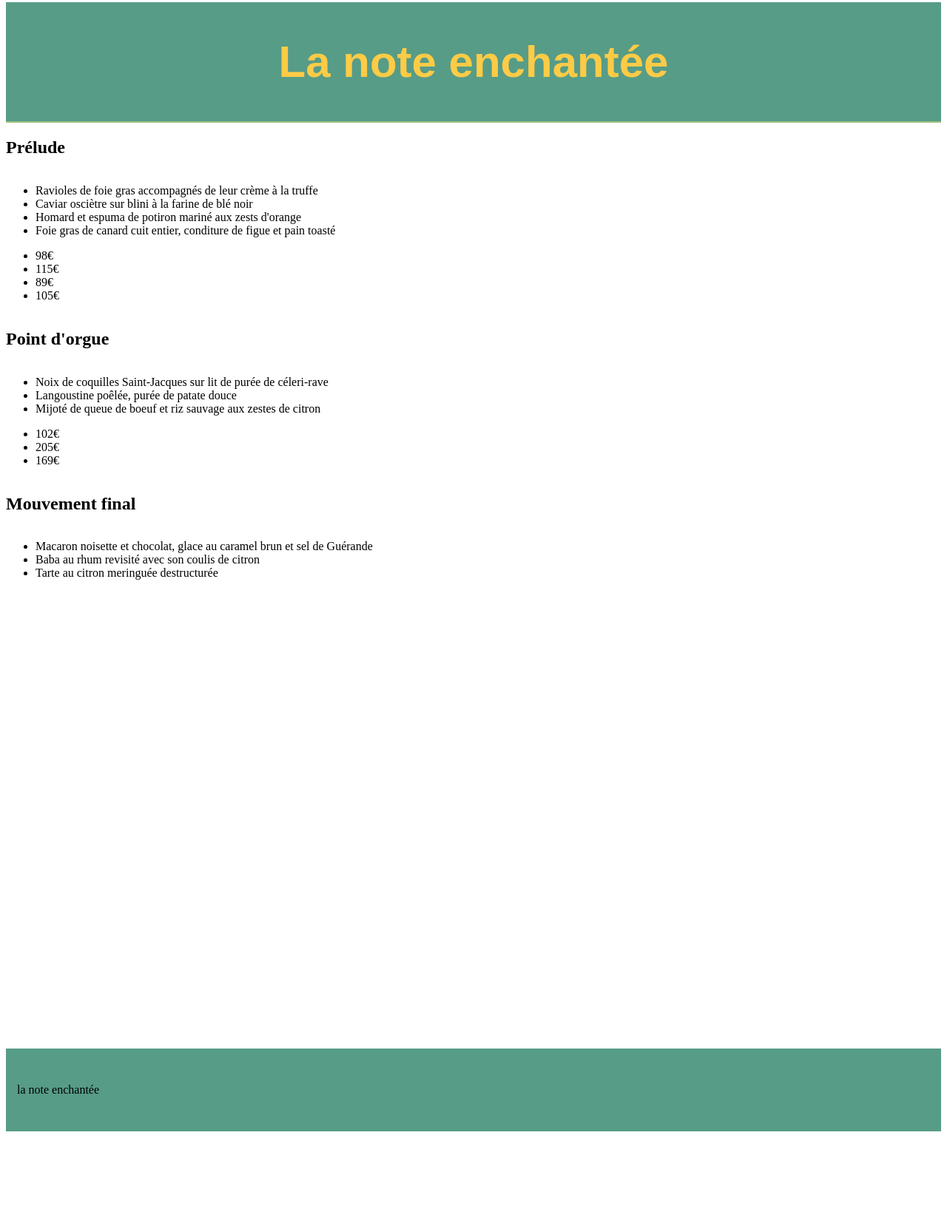
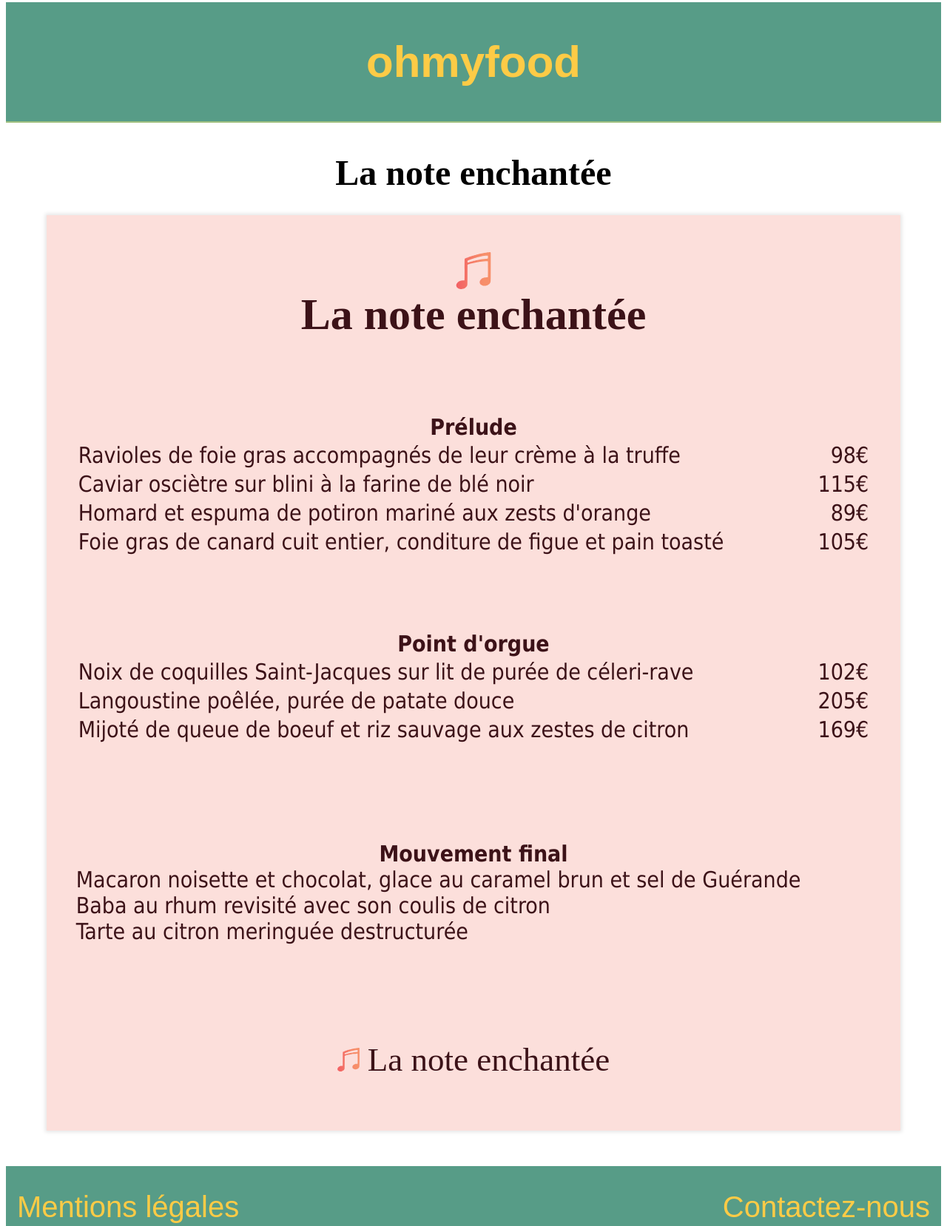
Before and after one commit to olbow-dotcom/projet3, a website: page menu1enchantee.html in a window 1280 px wide. Shown: the part 5-1663 px from the top of the page at 74% size. Before the commit the page ends 1622 px from the top, so only its background shows below. Drawn offline with Linux system fonts and the light colour scheme; a web font is replaced by a local one.

Commit message:
mise en pa ge css menu 1

```diff
--- a/menu1enchantee.html
+++ b/menu1enchantee.html
@@ -10,66 +10,67 @@
 </head>
 <body>
 
+<div id="bloc-page">
+    <header>
 
-<header>
-<h1>
-La note enchantée
-</h1>
-</header>
+        <h1>ohmyfood</h1>
 
+    </header>
+<section>
+<h2>La note enchantée</h2>
 
-<main>
-    <h2>Prélude</h2>
-    <section class="prelude1">
-        <div id="entre1">
-            <ul>
-                <li>Ravioles de foie gras accompagnés de leur crème à la truffe</li>
-                <li>Caviar osciètre sur blini à la farine de blé noir</li>
-                <li>Homard et espuma de potiron mariné aux zests d'orange</li>
-                <li>Foie gras de canard cuit entier, conditure de figue et pain toasté</li>
-            </ul>
-        </div>
-        <div id="entre1_prix">
-            <ul>
-                <li>98€</li>
-                <li>115€</li>
-                <li>89€</li>
-                <li>105€</li>
-            </ul>
-        </div>
-    </section>
+<main class="repas1">
+    <div class="menu__un"><img class="musique"src="note.svg" alt="note de musique">La note enchantée</div>
 
+    <table class="menu1__entrées">
+        <caption>Prélude</caption>
+        <tr>
+            <td>Ravioles de foie gras accompagnés de leur crème à la truffe</td>
+            <td class="prix">  98€</td>
+        </tr>
+        <tr>
+            <td> Caviar osciètre sur blini à la farine de blé noir</td>
+            <td class="prix">115€</td>
+        <tr>
+            <td>Homard et espuma de potiron mariné aux zests d'orange</td>
+            <td class="prix"> 89€</td>
+        </tr>
+        <tr>
+            <td>Foie gras de canard cuit entier, conditure de figue et pain toasté</td>
+            <td class="prix">105€</td>
+        </tr>
+    </table>
 
-    <h2>Point d'orgue</h2>
-    <section class="orgue1">
-        <div id="plat1">
-            <ul>
-                <li>Noix de coquilles Saint-Jacques sur lit de purée de céleri-rave</li>
-                <li>Langoustine poêlée, purée de patate douce</li>
-                <li>Mijoté de queue de boeuf et riz sauvage aux zestes de citron</li>
-            </ul>
-        </div>
-        <div id="plat1_prix">
-            <ul>
-                <li>102€</li>
-                <li>205€</li>
-                <li>169€</li>
-            </ul>
-        </div>
-    </section>
+    <table class="menu1__plat">
+        <caption>Point d'orgue</caption>
+        <tr>
+            <td>Noix de coquilles Saint-Jacques sur lit de purée de céleri-rave</td>
+            <td class="prix">102€</td>
+        </tr>
+        <tr>
+            <td>Langoustine poêlée, purée de patate douce</td>
+            <td class="prix">205€</td>
+        </tr>
+        <tr>
+            <td>Mijoté de queue de boeuf et riz sauvage aux zestes de citron</td>
+            <td class="prix">169€</td>
+        </tr>
+    </table>
 
-    <h2>Mouvement final</h2>
-    <section class="final1">
-        <div id="dessert1">
-            <ul>
-                <li>Macaron noisette et chocolat, glace au caramel brun et sel de Guérande</li>
-                <li>Baba au rhum revisité avec son coulis de citron</li>
-                <li>Tarte au citron meringuée destructurée</li>
-            </ul>
-        </div>
-    </section>
+    <div class="menu1__dessert">
+        <h3>Mouvement final</h3>
+        <p> Macaron noisette et chocolat, glace au caramel brun et sel de Guérande<br/>
+        Baba au rhum revisité avec son coulis de citron<br/>
+        Tarte au citron meringuée destructurée<br/></p>
+
+    </div>
+    <div class="fin"><img class="musique"src="note.svg" alt="note de musique"> La note enchantée</div>
 </main>
+</section>
 <footer>
-<p>la note enchantée</p>
+    <a href="mentions_légales.html">Mentions légales</a>
+    <a href="contacts">Contactez-nous</a>
 </footer>
+</div>
 </body>
+</html>
--- a/style3.scss
+++ b/style3.scss
@@ -63,7 +63,7 @@ a{
     text-decoration: none;
 }
 
-main{
+.sommaire{
     display: flex;
     flex-direction: column;
     height: 1204px;
@@ -75,7 +75,6 @@ main{
         padding-top:64px;
         height:514px;
         width: auto;
-
 
 
         .haut-menu__un {
@@ -97,13 +96,11 @@ main{
                 margin-top: 20px;
                 font-family: "Komikatext_bold_macroman";
                 font-size: 1.5em;
-
-            }
+                }
 
             }
         .chic{
-            background-color:$color_fondchic;
-
+            background-color: $color_fondchic;
         }
 
         .haut-menu__deux {
@@ -129,9 +126,7 @@ main{
                 font-size: 40px;
                 color: rgb(199 116 18);
                 margin-top:20px;
-
             }
-
         }
     }
     .bas-menu {
@@ -233,3 +228,82 @@ footer{
     }
 
 }
+
+
+//css menu 1 la note enchantée:
+@mixin margin-block-main {
+    margin-top:100px;
+    caption {
+        font-weight: bold;
+}
+}
+h2{
+    font-size: 3rem;
+    margin-bottom: 30px;
+}
+section{
+    display:flex;
+    flex-direction: column ;
+    justify-content: center;
+    align-items: center;
+}
+    .repas1{
+            display: flex;
+            flex-direction: column;
+            background:$color_fondnote;
+            justify-content: space-around;
+            text-align: justify;
+            width:85%;
+            height: 100%;
+            box-shadow:
+             0 0 5px 2px hsl(0, 0%, 90%);
+            font-family:'Segoe print', Tahoma, Geneva, Verdana, sans-serif ;
+            font-size: 30px;
+            color: rgb(60 18 24);
+            padding:0 40px 0 40px;
+            .prix{
+                text-align: right;
+                }
+            .menu__un{
+                display:flex;
+                flex-direction: column;
+                justify-content: center;
+                text-align: center;
+                align-items: center;
+                font-size: 2em;
+                font-weight: bolder;
+                font-family:'Devonshire-Regular' ;
+                .musique{
+                    padding-top: 50px;
+                    width: 50px;
+                    height: 50px;
+
+                }
+            }
+            .fin{
+                display: flex;
+                flex-direction: row;
+                justify-content: center;
+                text-align:center;
+                align-items: center;
+                font-family: "devonshire-regular";
+                font-size: 45px;
+                margin-top: 100px;
+                margin-bottom: 70px;
+                }
+            .menu1__entrées, .menu1__plat{
+                @include margin-block-main;
+            }
+            .menu1__dessert{
+                margin-top: 100px;
+
+                h3{text-align:center;
+                font-size: 30px;
+                margin-bottom: 0;
+                }
+                p{
+                margin-top: 0;
+                }
+            }
+
+}
```
Also changed, not shown: index.html (+1 -1 lines), menu2francaise.html (+15 -5 lines), menu3papilles.html (+14 -6 lines), menu4gout.html (+15 -6 lines), style3.css, 1 other file.
